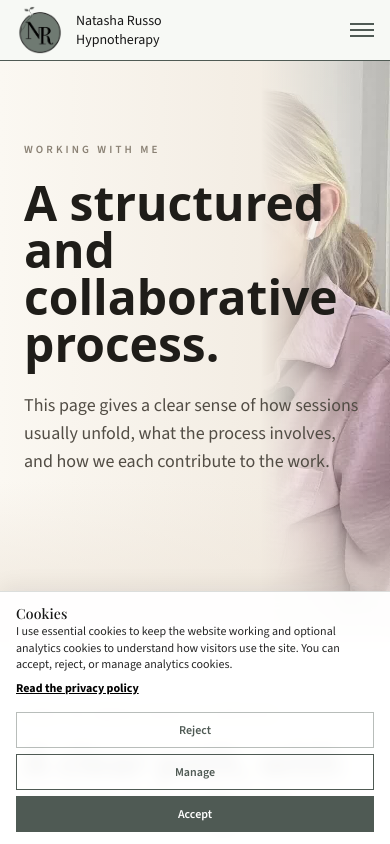
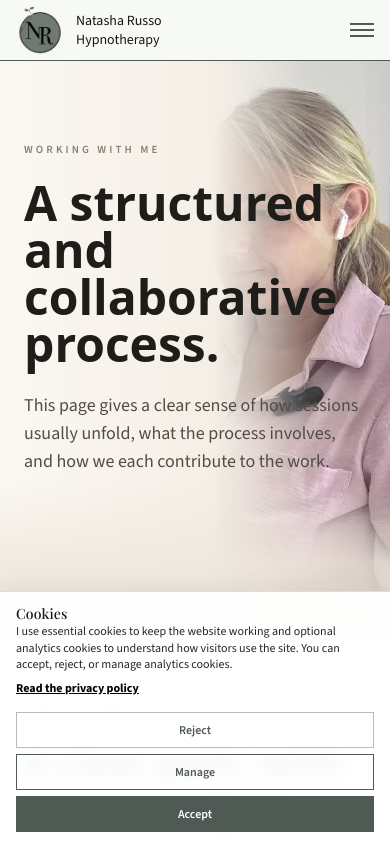
Before and after one commit to russog/natasha-russo-hypnotherapy, a Next.js app in the folder src/: page /working-with-me in a window 390 px wide. Shown: the top 844 px of the page. Built offline with nearby package versions, Linux system fonts and the light colour scheme.

Commit message:
Refine mobile hero photo visibility

```diff
--- a/src/src/app/about/page.tsx
+++ b/src/src/app/about/page.tsx
@@ -38,8 +38,8 @@ export default function About() {
                         className="object-cover object-[58%_24%]"
                     />
                 </div>
-                <div className="absolute inset-0 z-20 bg-gradient-to-r from-[#FBF8F2] via-[#FBF8F2]/96 to-[#FBF8F2]/16 md:hidden" />
-                <div className="absolute inset-x-0 bottom-0 z-20 h-40 bg-gradient-to-t from-[#EFE7DC] via-[#EFE7DC]/86 to-transparent md:hidden" />
+                <div className="absolute inset-0 z-20 bg-gradient-to-r from-[#FBF8F2] via-[#FBF8F2]/93 to-[#FBF8F2]/8 md:hidden" />
+                <div className="absolute inset-x-0 bottom-0 z-20 h-40 bg-gradient-to-t from-[#EFE7DC] via-[#EFE7DC]/80 to-transparent md:hidden" />
                 <div className="absolute inset-0 z-20 hidden bg-gradient-to-r from-[#FBF8F2] via-[#FBF8F2]/86 to-[#FBF8F2]/12 md:block" />
                 <div className="absolute inset-x-0 bottom-0 z-20 hidden h-28 bg-gradient-to-t from-[#FBF8F2] to-transparent md:block" />
                 <div className="relative z-40 mx-auto grid min-h-[640px] max-w-6xl px-6 py-20 md:grid-cols-[0.52fr_0.48fr] md:items-center">
--- a/src/src/app/working-with-me/page.tsx
+++ b/src/src/app/working-with-me/page.tsx
@@ -53,14 +53,14 @@ export default function WorkingWithMe() {
         <div className="bg-[#FBF8F2] text-[#25231F]">
 
             <section className="relative isolate overflow-hidden border-b border-[#E7DDD2] bg-[#EFE7DC]">
-                <div className="working-hero-background-soft absolute inset-y-0 -right-32 z-0 w-full opacity-100 [mask-image:linear-gradient(to_right,transparent_0%,transparent_34%,black_58%,black_100%)] md:inset-0 md:w-auto">
-                    <Image src="/working-with-me-inline.jpg" alt="" fill priority sizes="100vw" className="object-cover object-[86%_20%] md:object-[68%_20%]" />
+                <div className="working-hero-background-soft absolute inset-y-0 -right-20 z-0 w-full opacity-100 [mask-image:linear-gradient(to_right,transparent_0%,transparent_34%,black_58%,black_100%)] md:inset-0 md:w-auto">
+                    <Image src="/working-with-me-inline.jpg" alt="" fill priority sizes="100vw" className="object-cover object-[74%_20%] md:object-[68%_20%]" />
                 </div>
                 <div className="working-hero-sharp-photo absolute inset-y-0 right-0 z-30 hidden w-[60%] md:block">
                     <Image src="/working-with-me-inline.jpg" alt="Natasha Russo in session" fill priority sizes="60vw" className="object-cover object-[72%_top] contrast-[1.05] saturate-[1.04]" />
                 </div>
-                <div className="absolute inset-0 z-20 bg-gradient-to-r from-[#FBF8F2] via-[#FBF8F2]/96 to-[#FBF8F2]/16 md:hidden" />
-                <div className="absolute inset-x-0 bottom-0 z-20 h-40 bg-gradient-to-t from-[#EFE7DC] via-[#EFE7DC]/86 to-transparent md:hidden" />
+                <div className="absolute inset-0 z-20 bg-gradient-to-r from-[#FBF8F2] via-[#FBF8F2]/93 to-[#FBF8F2]/8 md:hidden" />
+                <div className="absolute inset-x-0 bottom-0 z-20 h-40 bg-gradient-to-t from-[#EFE7DC] via-[#EFE7DC]/80 to-transparent md:hidden" />
                 <div className="absolute inset-0 z-20 hidden bg-gradient-to-r from-[#FBF8F2] via-[#FBF8F2]/88 to-[#FBF8F2]/10 md:block" />
                 <div className="absolute inset-x-0 bottom-0 z-20 hidden h-24 bg-gradient-to-t from-[#FBF8F2] to-transparent md:block" />
                 <div className="relative z-40 mx-auto grid min-h-[580px] max-w-6xl px-6 py-20 md:grid-cols-[0.54fr_0.46fr] md:items-center">
```
